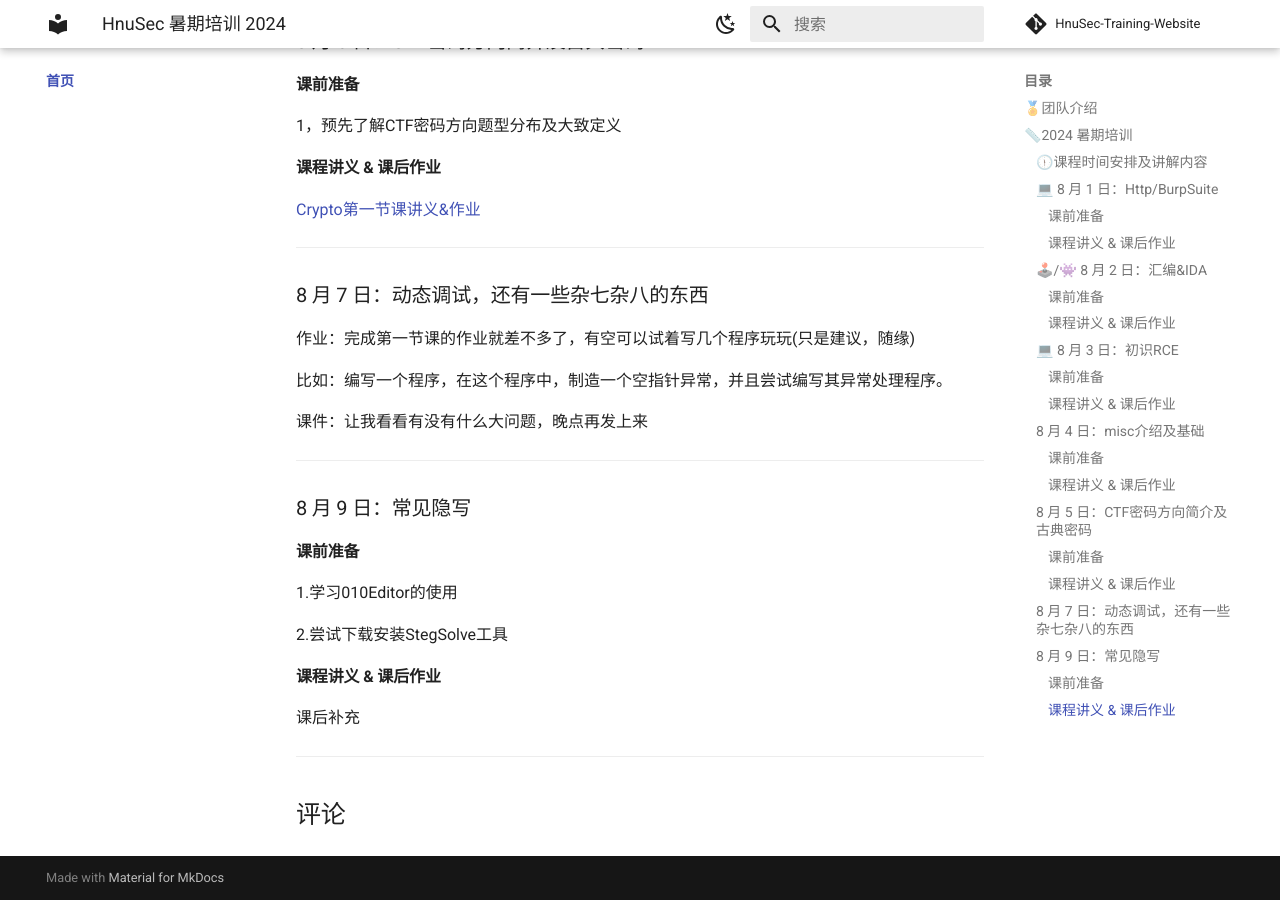
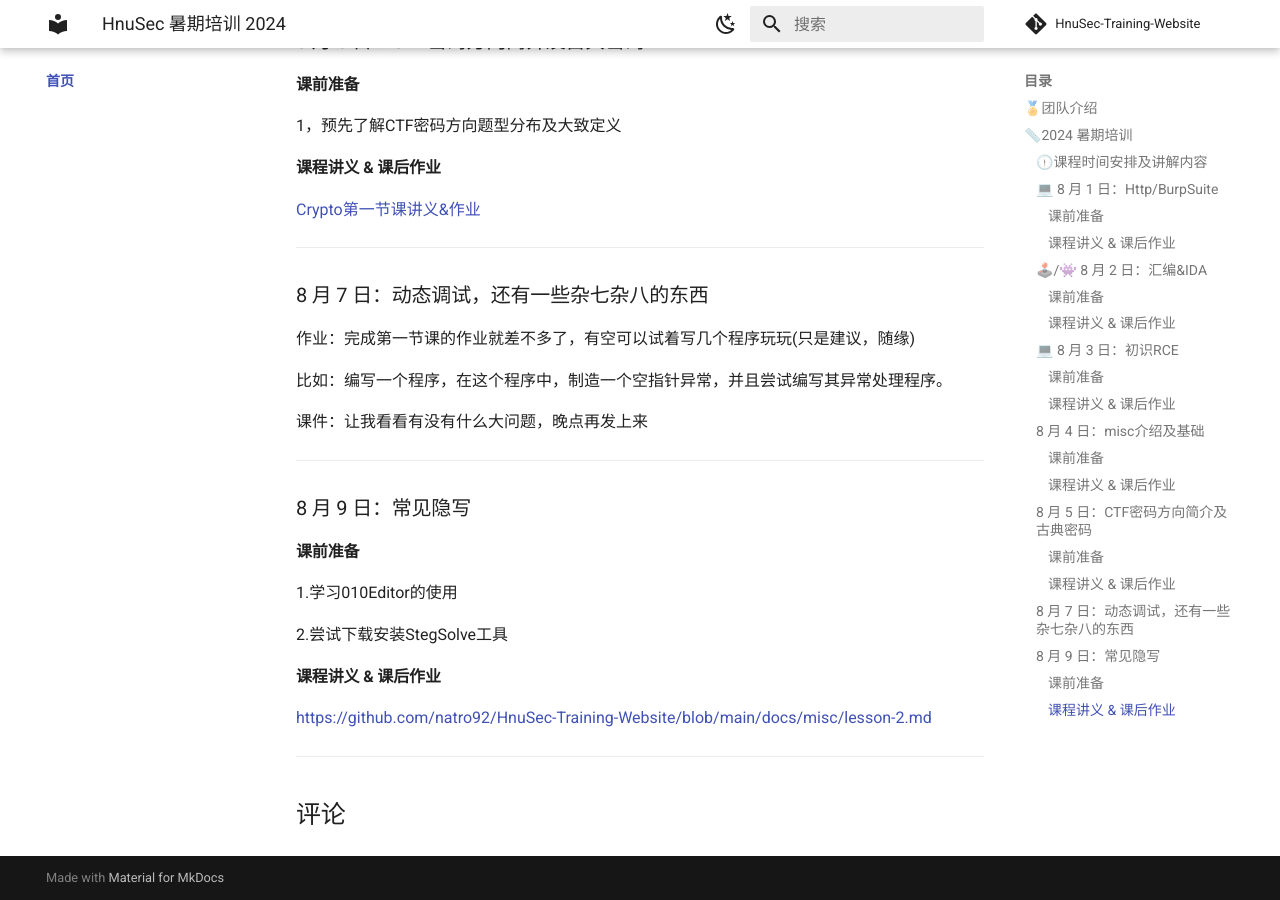
Before and after one commit to natro92/HnuSec-Training-Website, an MkDocs documentation site: the page built from docs/index.md, in a window 1280 px wide and 900 px high, scrolled down 3386 px. Built offline with MkDocs 1.6.1 and Material for MkDocs 9.7.7, drawn with Linux system fonts in a browser that asks for light colours; comment, search, counter and statistics services are not loaded.

Commit message:
Update index.md

```diff
--- a/docs/index.md
+++ b/docs/index.md
@@ -154,6 +154,6 @@
 
 #### 课程讲义 & 课后作业
 
-课后补充
+https://github.com/natro92/HnuSec-Training-Website/blob/main/docs/misc/lesson-2.md
 
 -----
```
